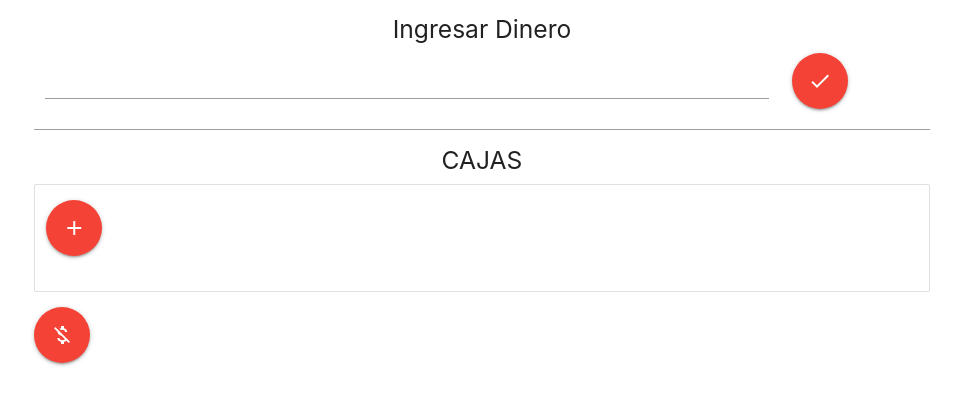
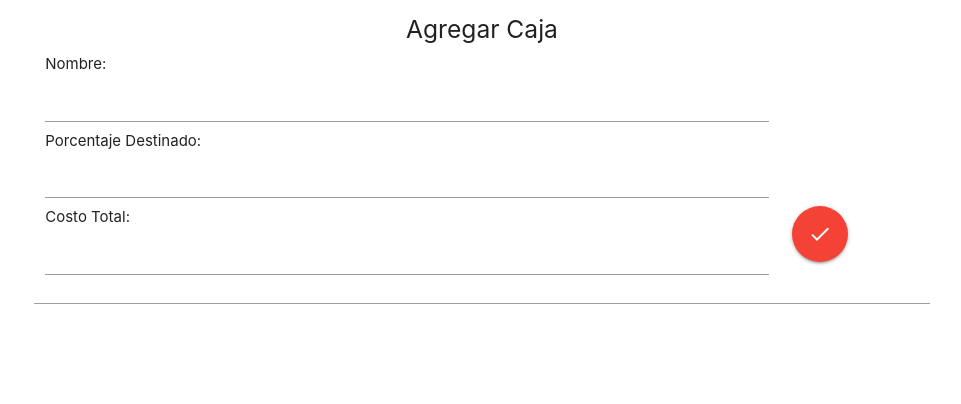
Before and after one commit to Gsiniguez/MockUp-app-Materializer-Prueba, a plain HTML site: page addcaja.html in a window 1280 px wide. Shown: the whole page, without its empty margins (158-1119 px from the left). Drawn offline with Linux system fonts and the light colour scheme.

Commit message:
addcaja Agregado

```diff
--- a/addcaja.html
+++ b/addcaja.html
@@ -24,8 +24,17 @@
     <div class="container">
         <div class="chips">
             <div class="row">
-                <h5 class="center">Ingresar Dinero</h5>
+                <h5 class="center"> Agregar Caja</h5>
                 <div class="col s10">
+                    Nombre:
+                    <input type="text">
+                </div>
+                <div class="col s10">
+                    Porcentaje Destinado:
+                    <input type="text">
+                </div>
+                <div class="col s10">
+                    Costo Total:
                     <input type="text">
                 </div>
                 <div class="col s2">
@@ -37,22 +46,7 @@
         </div>
 
 
-        <h5 class="center">CAJAS</h5>
-        <div class="collection">
-            <div class="row">
-                <p class="col s12">
-                    <button class="btn-floating btn-large waves-effect waves-light red">
-                        <i class="material-icons">add</i>
-                    </button>
-                </p>
-            </div>
-        </div>
 
-        <div>
-            <button class="btn-floating btn-large waves-effect waves-light red">
-                <i class="material-icons">money_off</i>
-
-        </div>
 
 </body>
 
```
